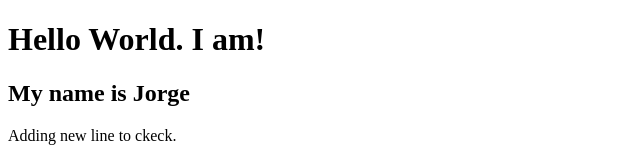
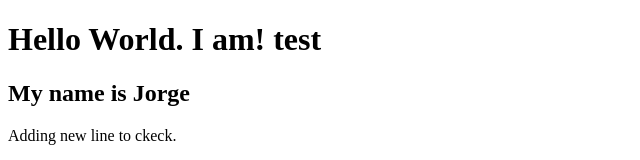
Before and after one commit to jnrsilva/k8s-train, a plain HTML site: page index.html in a window 1280 px wide. Shown: the top 160 px of the page, 0-640 px from the left. Drawn offline with Linux system fonts and the light colour scheme.

Commit message:
Update index.html

```diff
--- a/index.html
+++ b/index.html
@@ -7,7 +7,7 @@
     <title>jorgeapp</title>
 </head>
 <body>
-    <h1>Hello World. I am!</h1>
+    <h1>Hello World. I am! test</h1>
     <h2>My name is Jorge</h2>
     <p>Adding new line to ckeck.</p>
     <img src="docker.jpg" alt="Image not loading">
```
